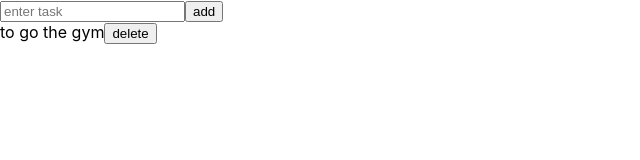
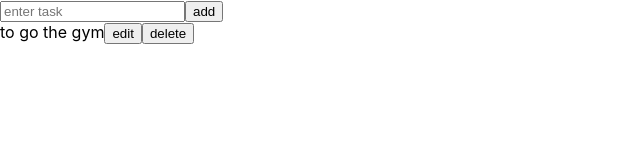
Before and after one commit to kittensgit/simple-todo-ts, a React (Create React App) app: page / in a window 1280 px wide. Shown: the top 160 px of the page, without its empty margins (0-640 px from the left). Built offline with nearby package versions, Linux system fonts and the light colour scheme.

Commit message:
editTodo

```diff
--- a/src/App.tsx
+++ b/src/App.tsx
@@ -32,6 +32,14 @@ const App: FC = () => {
         );
     };
 
+    const editTodo = (id: ITodo['id'], task: ITodo['task']) => {
+        setTodos(
+            todos.map((todo) =>
+                todo.id === id ? { ...todo, task } : { ...todo }
+            )
+        );
+    };
+
     const deleteTodo = (id: ITodo['id']) => {
         setTodos(todos.filter((todo) => todo.id !== id));
     };
@@ -40,6 +48,7 @@ const App: FC = () => {
         <div>
             <TodoForm addTodo={addTodo} />
             <TodoList
+                editTodo={editTodo}
                 toggleTodo={toggleTodo}
                 deleteTodo={deleteTodo}
                 todos={todos}
--- a/src/components/TodoItem.tsx
+++ b/src/components/TodoItem.tsx
@@ -1,22 +1,52 @@
-import React, { FC } from 'react';
+import React, { FC, useState } from 'react';
 import { ITodo } from '../types/types';
 
 interface TodoItemProps {
     todo: ITodo;
+    editTodo: (id: ITodo['id'], task: ITodo['task']) => void;
     toggleTodo: (id: ITodo['id']) => void;
     deleteTodo: (id: ITodo['id']) => void;
 }
 
-const TodoItem: FC<TodoItemProps> = ({ todo, deleteTodo, toggleTodo }) => {
+const TodoItem: FC<TodoItemProps> = ({
+    todo,
+    deleteTodo,
+    toggleTodo,
+    editTodo,
+}) => {
+    const [value, setValue] = useState<string>(todo.task);
+    const [isEdit, setIsEdit] = useState<boolean>(false);
+
+    const handleChange = (e: React.ChangeEvent<HTMLInputElement>) => {
+        setValue(e.target.value);
+    };
+
+    const handleSave = (id: ITodo['id'], task: ITodo['task']) => {
+        editTodo(id, task);
+        setIsEdit(false);
+    };
+
     return (
         <div>
+            {isEdit ? (
+                <div>
+                    <input value={value} onChange={handleChange} />
+                    <button onClick={() => handleSave(todo.id, value)}>
+                        save
+                    </button>
+                </div>
+            ) : (
+                <>
                     <span
                         onClick={() => toggleTodo(todo.id)}
                         className={todo.completed ? 'completed' : ''}
                     >
                         {todo?.task}
                     </span>
+                    <button onClick={() => setIsEdit(true)}>edit</button>
                     <button onClick={() => deleteTodo(todo.id)}>delete</button>
+                </>
+            )}
         </div>
     );
 };
--- a/src/components/TodoList.tsx
+++ b/src/components/TodoList.tsx
@@ -4,17 +4,24 @@ import TodoItem from './TodoItem';
 
 interface TodoListProps {
     todos: ITodo[];
+    editTodo: (id: ITodo['id'], task: ITodo['task']) => void;
     deleteTodo: (id: ITodo['id']) => void;
     toggleTodo: (id: ITodo['id']) => void;
 }
 
-const TodoList: FC<TodoListProps> = ({ todos, deleteTodo, toggleTodo }) => {
+const TodoList: FC<TodoListProps> = ({
+    todos,
+    deleteTodo,
+    toggleTodo,
+    editTodo,
+}) => {
     return (
         <div>
             {todos.map((todo: ITodo) => (
                 <TodoItem
                     key={todo.id}
                     todo={todo}
+                    editTodo={editTodo}
                     deleteTodo={deleteTodo}
                     toggleTodo={toggleTodo}
                 />
```
Lines whose indentation alone changed are shown as unchanged.
